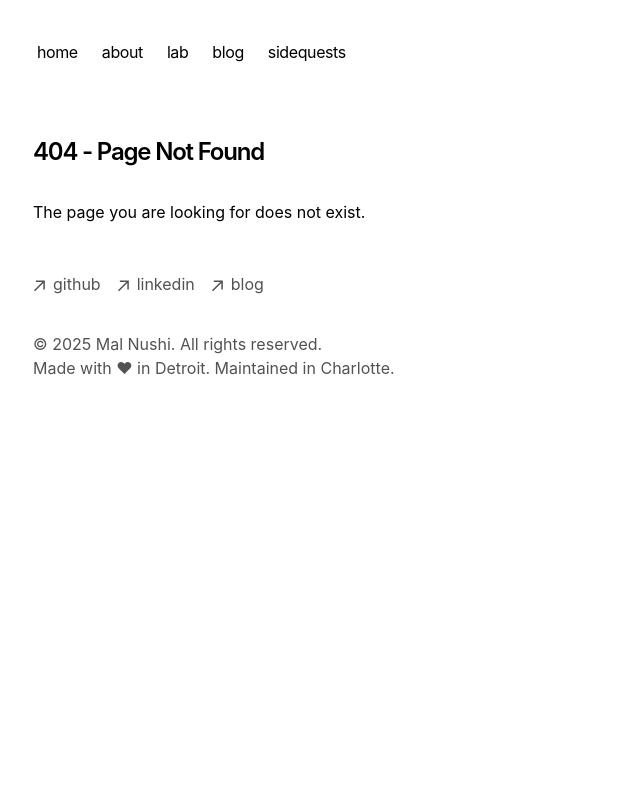
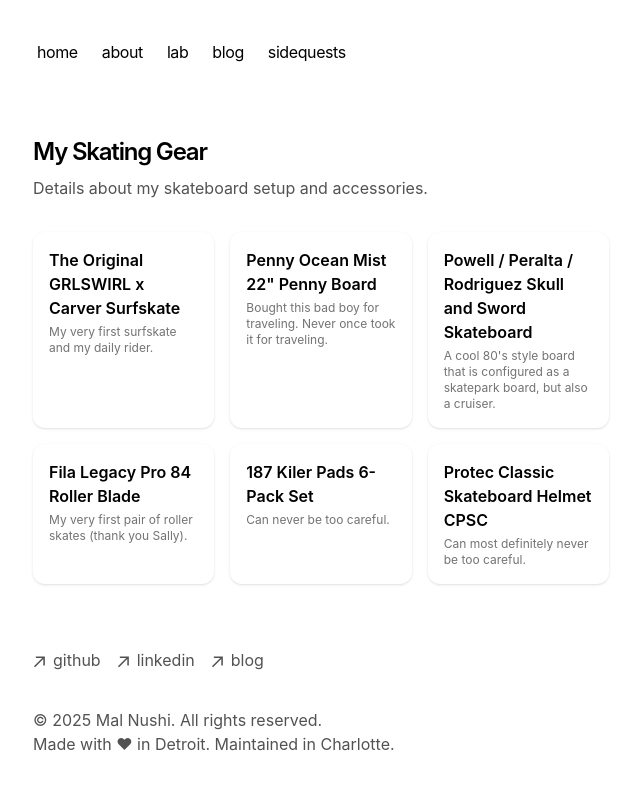
Before and after one commit to mal-nushi-dev/ergotheke, a Next.js app: page /sidequests/skating/skate_gear in a window 1280 px wide. Before the commit this address had no page. Shown: the top 790 px of the page, without its empty margins (319-959 px from the left). Built offline with nearby package versions, Linux system fonts and the light colour scheme.

Commit message:
Add skating gear subpages and update metadata for improved organization

```diff
--- a/app/sidequests/skating/page.tsx
+++ b/app/sidequests/skating/page.tsx
@@ -3,7 +3,7 @@ import BlogPosts from 'app/components/posts';
 
 // Define your skating subpages
 const skatingSubpages = [
-  { name: 'My Gear', slug: 'gear', description: 'A look at my current setup.' },
+  { name: 'My Gear', slug: 'skate_gear', description: 'A look at my current setup.' },
   { name: 'Favorite Spots', slug: 'skate_spots', description: 'Best places I\'ve skated.' },
 ];
 
@@ -15,7 +15,7 @@ export const metadata = {
 export default function SkatingPage() {
   return (
     <section>
-      <h1 className="mb-2 text-2xl font-semibold tracking-tighter">Skating</h1>
+      <h1 className="mb-2 text-2xl font-semibold tracking-tighter">{metadata.title}</h1>
       <p className="mb-8 text-neutral-600 dark:text-neutral-400">{metadata.description}</p>
       <h2 className="mb-4 text-xl font-semibold tracking-tight">Sub-Topics</h2>
       <ul className="grid grid-cols-1 sm:grid-cols-2 md:grid-cols-3 gap-4 mb-8">
--- a/app/sidequests/skating/gear/page.tsx
+++ b/app/sidequests/skating/skate_gear/page.tsx
@@ -23,7 +23,7 @@ export default function GearPage() {
       <ul className="grid grid-cols-1 sm:grid-cols-2 md:grid-cols-3 gap-4 mb-8">
         {skatingGearSubpages.map((subpage) => (
           <li key={subpage.slug}>
-            <Link href={`/sidequests/skating/gear/${subpage.slug}`}>
+            <Link href={`/sidequests/skating/skate_gear/${subpage.slug}`}>
               <div className="bg-white dark:bg-slate-800 rounded-xl shadow p-4 hover:bg-blue-50 dark:hover:bg-gray-700 transition cursor-pointer h-full flex flex-col">
                 <h3 className="text-md font-semibold mb-1">{subpage.name}</h3>
                 <p className="text-xs text-neutral-500 dark:text-neutral-300 flex-grow">{subpage.description}</p>
--- a/tsconfig.json
+++ b/tsconfig.json
@@ -22,6 +22,6 @@
     ],
     "strictNullChecks": true
   },
-  "include": ["next-env.d.ts", "**/*.ts", "**/*.tsx", ".next/types/**/*.ts", "app/sidequests/skating/gear/grlswirl_x_carver"],
+  "include": ["next-env.d.ts", "**/*.ts", "**/*.tsx", ".next/types/**/*.ts", "app/sidequests/skating/skate_gear/grlswirl_x_carver"],
   "exclude": ["node_modules"]
 }
```
Also changed, not shown: app/sidequests/skating/skate_gear/[slug]/page.tsx (renamed from app/sidequests/skating/gear/[slug]/page.tsx), app/sidequests/skating/skate_gear/fila_legacy_pro/page.tsx (renamed from app/sidequests/skating/gear/fila_legacy_pro/page.tsx), app/sidequests/skating/skate_gear/grlswirl_x_carver/page.tsx (renamed from app/sidequests/skating/gear/grlswirl_x_carver/page.tsx), app/sidequests/skating/skate_gear/pennyboard_ocean_mist/page.tsx (renamed from app/sidequests/skating/gear/pennyboard_ocean_mist/page.tsx).
